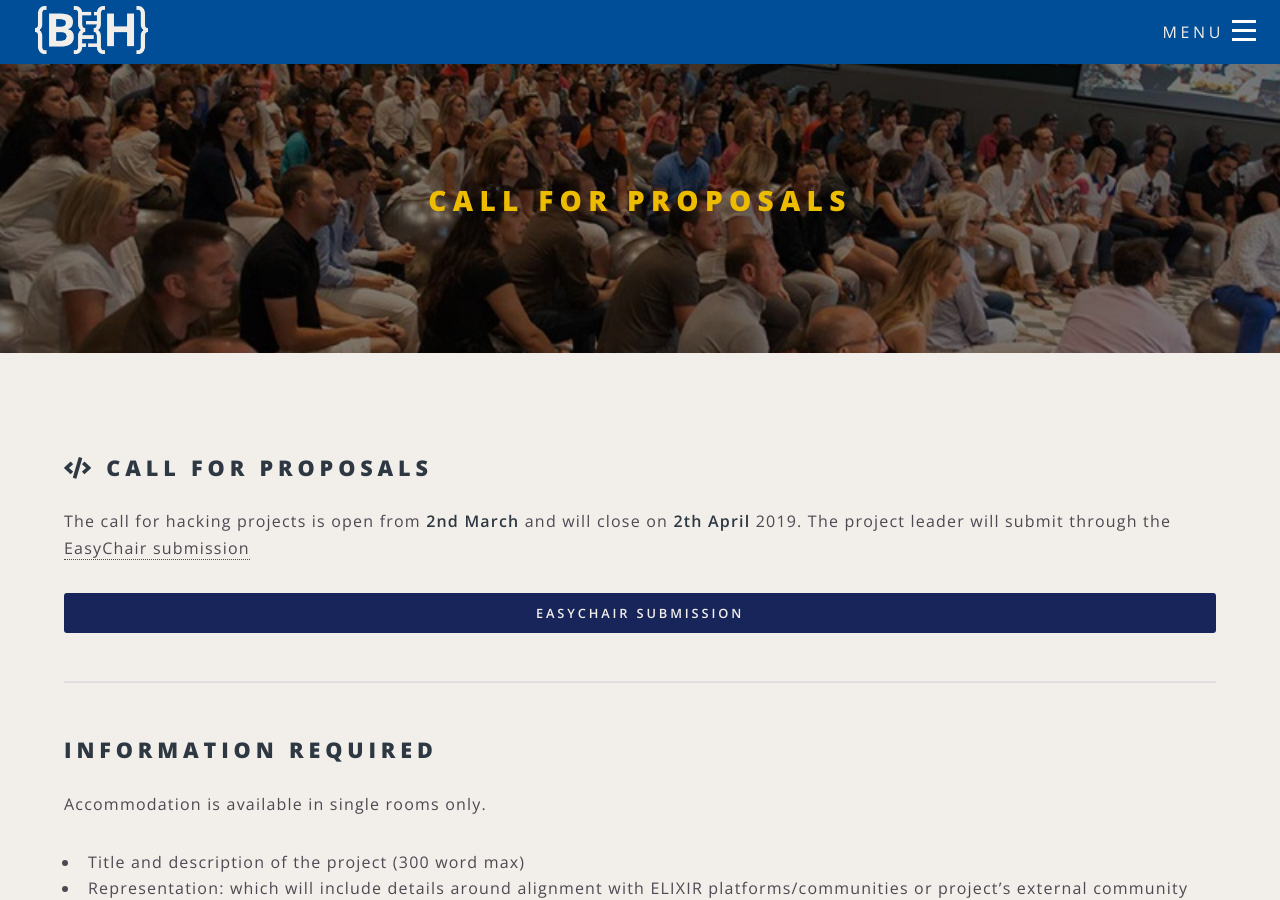
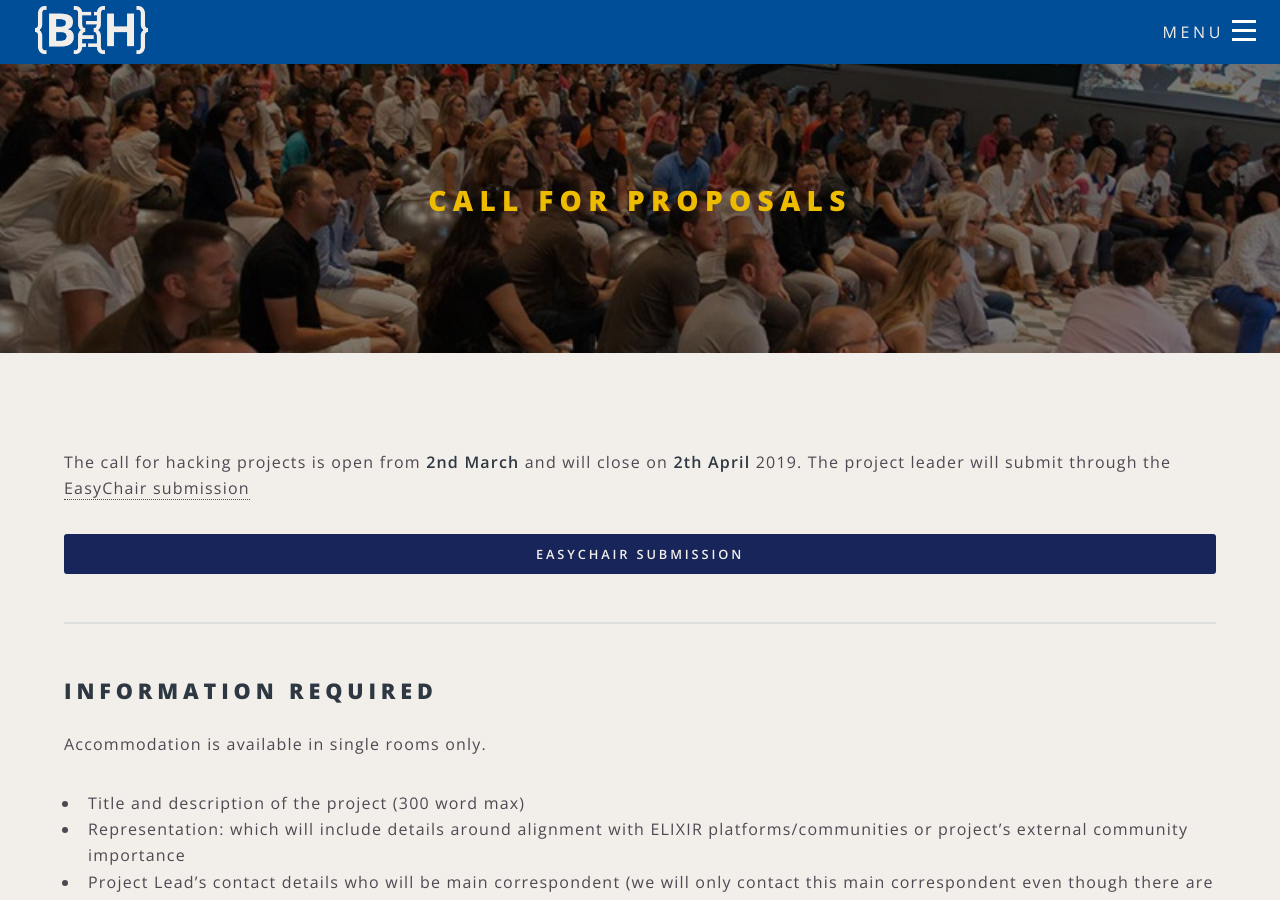
Before and after one commit to elixir-europe/biohackathon-europe-2020, a Jekyll site: the page built from proposalscall.html, in a window 1280 px wide and 900 px high. Built offline with Jekyll 4.4.1, drawn with Linux system fonts in a browser that asks for light colours; nearby versions of some CDN libraries.

Commit message:
removed unnecessary title

```diff
--- a/proposalscall.html
+++ b/proposalscall.html
@@ -3,9 +3,6 @@ layout: page
 title: Call for proposals
 ---
 <section>
-
-    <h2><i class="fa fa-code"></i> Call for proposals</h2>
-
     <p>The call for hacking projects is open from <b>2nd March </b>and will close on <b>2th April</b> 2019. The
         project leader will submit through the <a href="https://easychair.org/conferences/?conf=bh2019">EasyChair
             submission</a></p>
```
